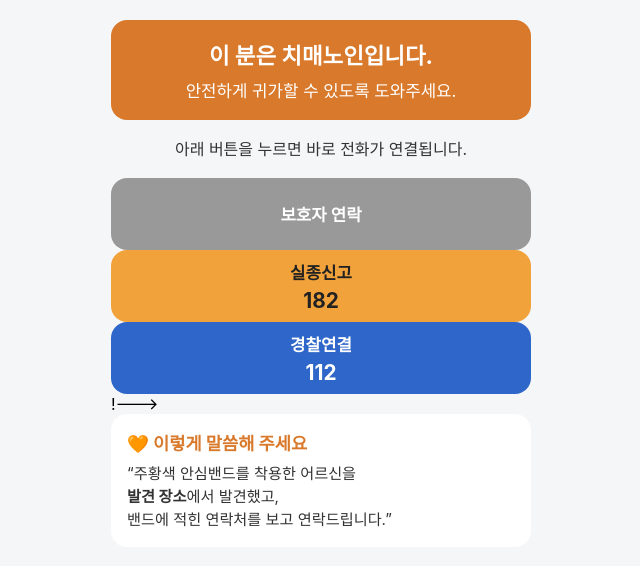
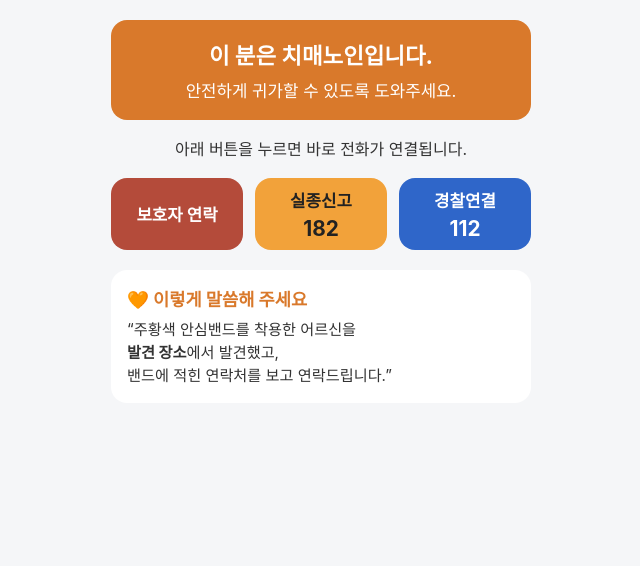
Before and after one commit to smallsilverwest/EWHA.W.UNIV_ENACTUS_Majoong, a plain HTML site: page index.html in a window 1280 px wide. Shown: the whole page, without its empty margins (319-959 px from the left). Drawn offline with Linux system fonts and the light colour scheme.

Commit message:
Clean up button area by removing commented code
Removed commented-out button code for clarity.

```diff
--- a/index.html
+++ b/index.html
@@ -24,7 +24,7 @@
       <p>아래 버튼을 누르면 바로 전화가 연결됩니다.</p>
     </div>
 
-    <!-- 버튼 영역 -> 아래 코드로 수정 (에러 확인 완료)
+    <!-- 버튼 영역 -->
     <div class="button-group">
       <a href="tel:010-0000-0000" class="btn guardian">
         보호자 연락
@@ -38,19 +38,6 @@
         경찰연결<br><span>112</span>
       </a>
     </div>
-
-    <!-- script.js에서 오작동 방지를 위한 방법으로 채택 --->
-    <a href="#" id="guardianBtn" class="btn guardian">
-      보호자 연락
-    </a>
-
-    <a href="#" id="police182Btn" class="btn police">
-      실종신고<br><span>182</span>
-    </a>
-
-    <a href="#" id="emergencyBtn" class="btn emergency">
-      경찰연결<br><span>112</span>
-    </a> !--->
 
     <!-- 하단 안내 -->
     <div class="guide-box">
```
